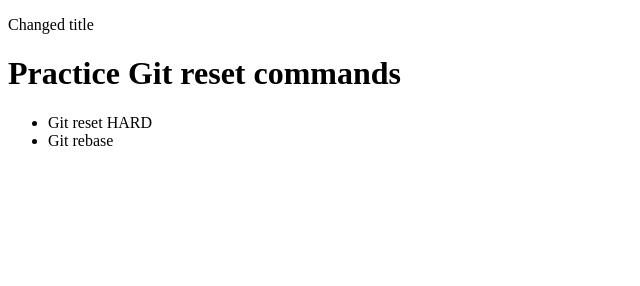
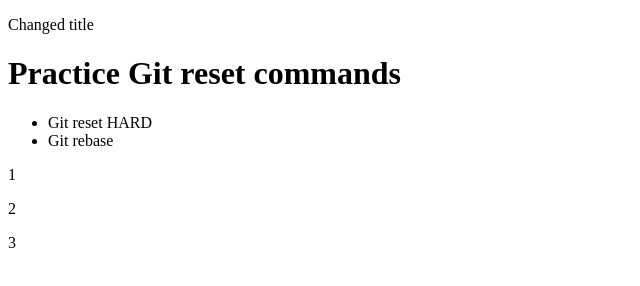
Before and after one commit to veronika-simic/practice_git, a plain HTML site: page index.html in a window 1280 px wide. Shown: the full height of the page, 0-640 px from the left. Drawn offline with Linux system fonts and the light colour scheme.

Commit message:
p:1
p2

p3

```diff
--- a/index.html
+++ b/index.html
@@ -18,6 +18,17 @@
     <li>Git rebase</li>
 </ul>
 
+<p>
+    1
+</p>
+
+<p>
+    2
+</p>
+
+<p>
+    3
+</p>
 
 
 </body>
```
